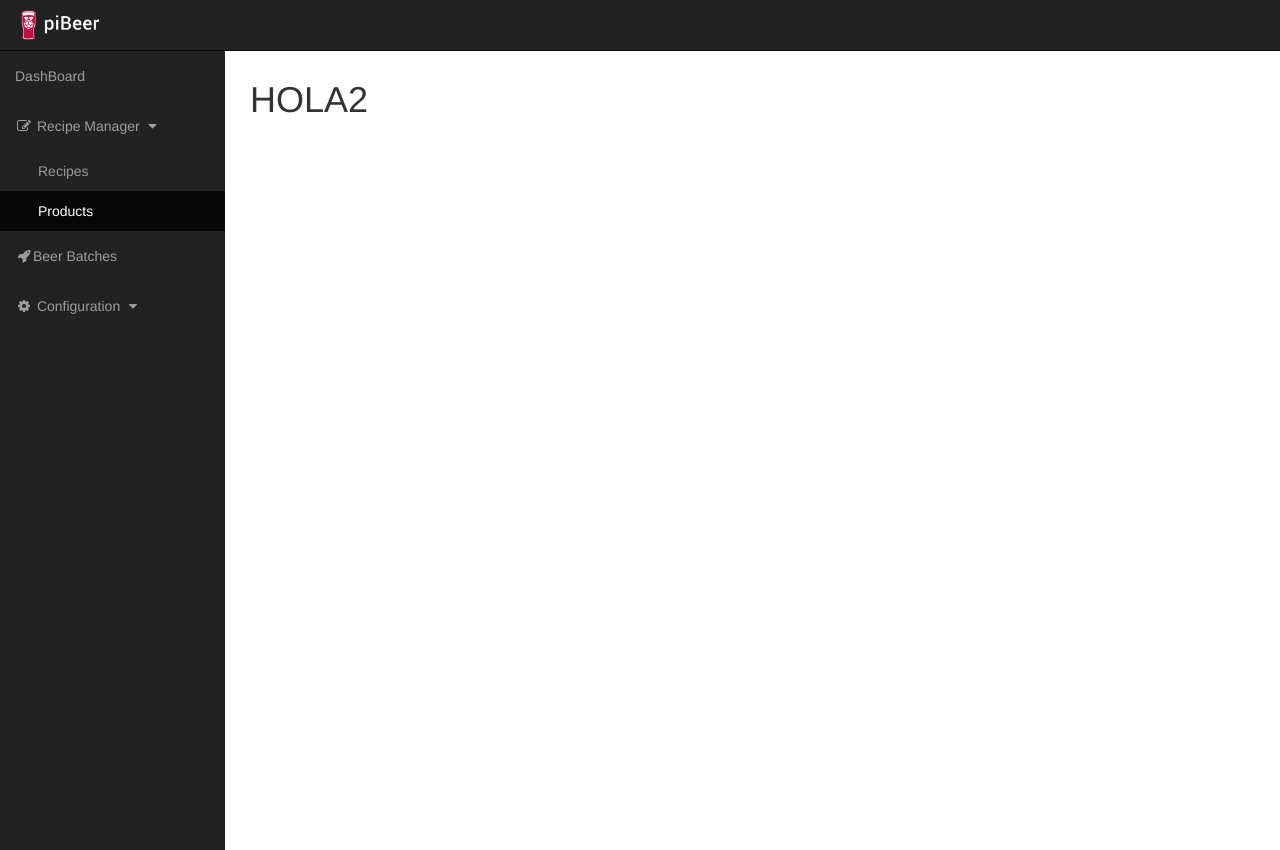
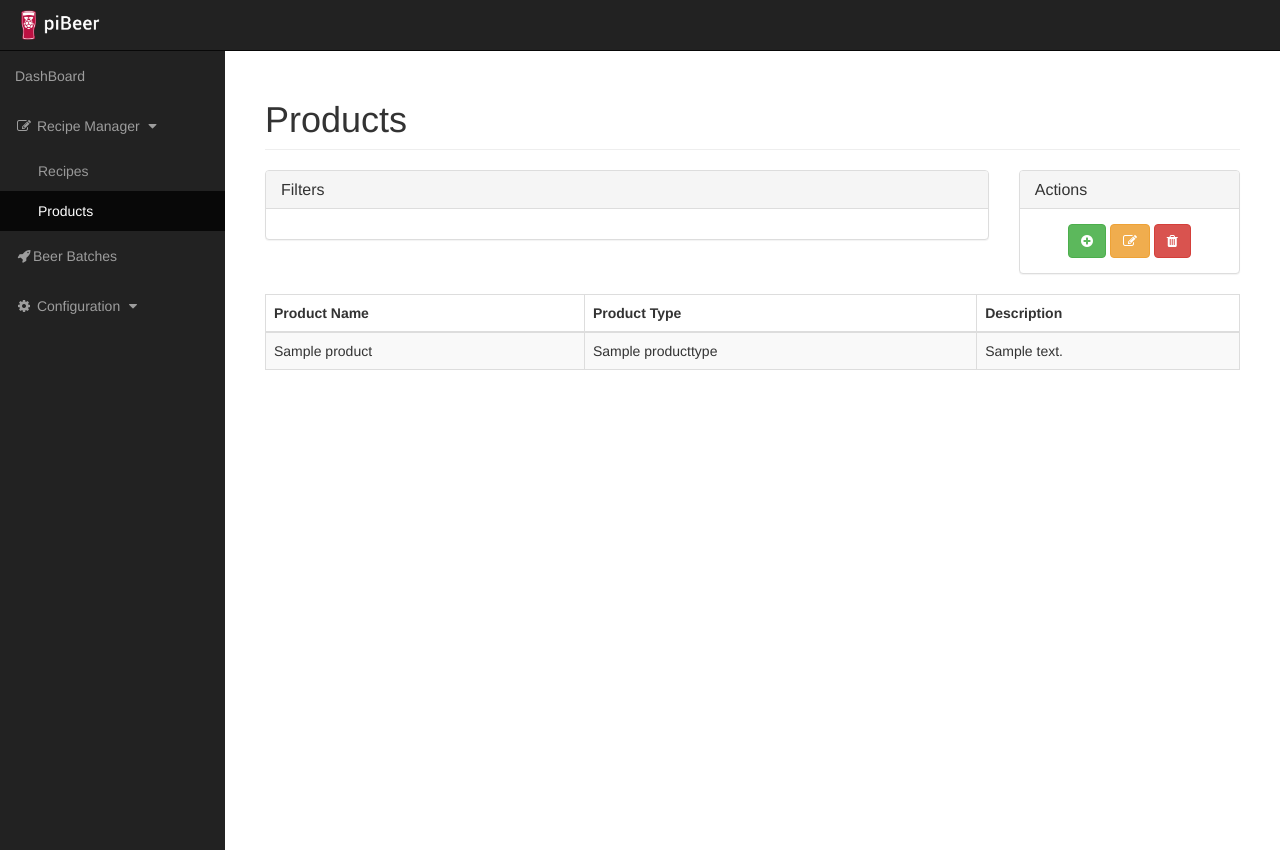
Before and after one commit to rdiaz82/piBeer, a Django app: page /recipemanager/products/ in a window 1280 px wide. Run offline with Django 3.2, Linux system fonts and the light colour scheme; tables that the repository leaves empty hold one stand-in row (values such as "Sample post"); some libraries are stand-ins or nearby versions.

Commit message:
implemented adding and working on edition in products and generic single table template

```diff
--- a/piBeer/static/css/custom.css
+++ b/piBeer/static/css/custom.css
@@ -1,5 +1,5 @@
 html, body{
-	height: 100%;
+	/*height: 100%;*/
 }
 
 .active-drop{
@@ -12,8 +12,8 @@ html, body{
 }
 
 .container-fluid-height{
-	height:100%;
-	overflow-y: hidden;
+	/*height:100%;*/
+	/*overflow-y: hidden;*/
 }
 
 .wrapper-height{
@@ -33,8 +33,8 @@ html, body{
 }
 
 .fullHeight{
-	min-height: 100%;
-  height: 100%;
+	/*min-height: 100%;*/
+  /*height: 100%;*/
 }
 
 .customMenuButton{
--- a/piBeer/templates/piBeer/index.html
+++ b/piBeer/templates/piBeer/index.html
@@ -109,23 +109,22 @@
               </div>
             </row>
           </li>
-            {% url 'index' as url %}
-          <li class= {% if request.path == url %}"hiddenInSmall active"{% else %}"hiddenInSmall"{% endif %}>
+          {% url 'index' as url %}
+          <li class={%if request.path == url %} "hiddenInSmall active"{% else %} "hiddenInSmall"{% endif %}>
             <a href="{{ url }}">{%trans "DashBoard" %}</a>
           </li>
 
-          {% url 'recipe_manager_recipes' as url1 %}
-          {% url 'recipe_manager_products' as url2 %}
+          {% url 'recipe_manager_recipes' as url1 %} {% url 'recipe_manager_products' as url2 %}
           <li>
             <a href="javascript:;" data-toggle="collapse" data-target="#recipes"><i class="fa fa-fw fa-pencil-square-o"></i> Recipe Manager <i class="fa fa-fw fa-caret-down"></i></a>
-            <ul id="recipes" {%if request.path == url1 or request.path == url2 %}class="collapse in"{% else %}class="collapse"{% endif %}>
+            <ul id="recipes" {%if request.path == url1 or request.path == url2 %}class="collapse in" {% else %} class="collapse" {% endif %}>
 
-                <li {% if request.path == url1 %} class="active-drop active"{% endif %}>
-                <a href="{{ url1 }}" {% if request.path == url1 %} class="active-drop-li"{% endif %}>{%trans "Recipes" %}</a>
+              <li {% if request.path == url1 %} class="active-drop active" {% endif %}>
+                <a href="{{ url1 }}" {% if request.path == url1 %} class="active-drop-li" {% endif %}>{%trans "Recipes" %}</a>
               </li>
 
-              <li {% if request.path == url2 %} class="active-drop"{% endif %}>
-                <a href="{{ url2 }}" {% if request.path == url2 %} class="active-drop-li"{% endif %}>{%trans "Products" %}</a>
+              <li {% if request.path == url2 %} class="active-drop" {% endif %}>
+                <a href="{{ url2 }}" {% if request.path == url2 %} class="active-drop-li" {% endif %}>{%trans "Products" %}</a>
               </li>
             </ul>
           </li>
@@ -164,11 +163,9 @@
 
   <!-- Bootstrap Core JavaScript -->
   <script src={% static "js/bootstrap.min.js" %}></script>
+  <script src={% static "js/plugins/js.cookie/js.cookie.js" %}></script>
 
-  <!-- Morris Charts JavaScript -->
-  <script src={% static "js/plugins/morris/raphael.min.js" %}></script>
-  <script src={% static "js/plugins/morris/morris.min.js" %}></script>
-  <script src={% static "js/plugins/morris/morris-data.js" %}></script>
+  {% block customjs %}{% endblock %}
 
 </body>
 
--- a/piBeer/templates/piBeer/singleTable.html
+++ b/piBeer/templates/piBeer/singleTable.html
@@ -1,4 +1,62 @@
 {% extends "piBeer/index.html" %}
 {% load i18n %}
+
+
+{% block customjs %}
+  {% block additionalJS %}{% endblock %}
+{% endblock %}
+
 {% block main %}
+  <div class="col-lg-12">
+    <h1 class="page-header">{{title}}</h1>
+    <div class="row">
+      {% block noFilters %}
+      <div class="col-lg-9">
+        <div class="panel panel-default">
+            <div class="panel-heading">
+                <h3 class="panel-title">Filters</h3>
+            </div>
+            <div class="panel-body">
+                <div class="row">
+                  {% block filtersDefinition%}{% endblock %}
+                </div>
+            </div>
+        </div>
+    </div>
+    {% endblock %}
+    <div class="col-lg-3">
+      <div class="panel panel-default">
+          <div class="panel-heading">
+              <h3 class="panel-title">Actions</h3>
+          </div>
+          <div class="panel-body text-center">
+                <button type="button" class="btn btn-success"  onclick="openCreateModal();" ><i class="fa fa-plus-circle"></i></button>
+                <button type="button" class="btn btn-warning" onclick="openEditModal();"><i class="fa fa-pencil-square-o"></i></button>
+                <button type="button" class="btn btn-danger"><i class="fa fa-trash"></i></button>
+          </div>
+      </div>
+  </div>
+  </div>
+  <div class="row">
+    <div class="col-lg-12" style="height:100%; overflow:auto;">
+        <table id="mainTable" class="table table-bordered table-hover table-striped">
+          {% block mainTable %}{% endblock %}
+        </table>
+    </div>
+  </div>
+
+  <div class="modal fade" id="mainModal" role="dialog" aria-labelledby="gridSystemModalLabel">
+  <div class="modal-dialog" role="document">
+    <div class="modal-content">
+      <div class="modal-header">
+        <button type="button" class="close" data-dismiss="modal" aria-label="Close"><span aria-hidden="true">&times;</span></button>
+        <h4 class="modal-title" id="gridSystemModalLabel">New Element</h4>
+      </div>
+      <div class="modal-body"></div>
+      <div class="modal-footer">
+        <button type="button" class="btn btn-primary" id="submitForm-button" onclick="submitForm(this);" data-id=""><i class="fa fa-save"></i></button>
+      </div>
+    </div><!-- /.modal-content -->
+  </div><!-- /.modal-dialog -->
+</div><!-- /.modal -->
 {% endblock%}
--- /dev/null
+++ b/recipeManager/static/custom/singleTable.js
@@ -0,0 +1,5 @@
+caca
+
+$(document).ready(function() {
+  alert("ready!");
+});
--- /dev/null
+++ b/recipeManager/static/recipeManager/js/custom/mainProducts.js
@@ -0,0 +1,57 @@
+var selectedRow=-1;
+
+function openCreateModal() {
+
+  $('#mainModal').modal('show');
+  $('.modal-title').html(newModalTitle);
+  $('.modal-body').html('<div class="fluid-container">' +
+    '<div class="row">' +
+    '<div class="col-lg-12 text-center">' +
+    '<i class="fa fa-spinner fa-5x fa-spin"></i>' +
+    '</div></div></div>');
+  $.ajax({
+    url: newProductUrl,
+    success: function(result) {
+      $(".modal-body").html(result);
+    }
+  });
+}
+
+function openEditModal(){
+  if (selectedRow==-1)
+    return;
+
+  $('#mainModal').modal('show');
+  $('.modal-title').html(newModalTitle);
+  $('.modal-body').html('<div class="fluid-container">' +
+    '<div class="row">' +
+    '<div class="col-lg-12 text-center">' +
+    '<i class="fa fa-spinner fa-5x fa-spin"></i>' +
+    '</div></div></div>');
+  $.ajax({
+    url: newProductUrl+selectedRow+"/",
+    success: function(result) {
+      $(".modal-body").html(result);
+    }
+  });
+}
+
+function submitForm(button) {
+  $.post(newProductUrl, $('#mainForm').serialize())
+  .done(function(data){
+      if(Cookies.get("result")=="ok"){
+        $('#mainTable').html(data);
+        $('#mainModal').modal('hide');
+      } else {
+        $(".modal-body").html(data);
+      }
+  });
+}
+
+function rowClick(row){
+    selectedRow=$(row).attr('data-id');
+    $('#mainTable>tbody>tr').removeClass("info");
+    $(row).addClass("info");
+  }
+
+$(document).ready(function() {});
--- a/recipeManager/templates/recipeManager/mainProducts.html
+++ b/recipeManager/templates/recipeManager/mainProducts.html
@@ -1,5 +1,27 @@
-{% extends "piBeer/index.html" %}
+{% extends "piBeer/singleTable.html" %}
 {% load i18n %}
-{% block main %}
-  <h1>HOLA2</h1>
-{% endblock%}
+{% load staticfiles %}
+
+{% block additionalJS %}
+  <script src={% static "recipeManager/js/custom/mainProducts.js" %}></script>
+  <script type="text/javascript">
+    newModalTitle='{{ newModalTitle }}';
+    editModalTitle='{{ editModalTitle }}';
+    deleteModalTitle='{{ deleteModalTitle }}';
+    deleteModalConfirmation='{{ deleteModalConfirmation }}';
+    newProductUrl="{% url 'recipe_manager_add_product' %}";
+  </script>
+{% endblock %}
+
+{% block filterDefinition%}
+  Filter!!!
+{% endblock %}
+
+
+{% block mainTable %}
+  {% include 'recipeManager/productTable.html' with product_list=product_list%}
+{% endblock %}
+
+{% block modalContent%}
+  <h1>Modal Content</h1>
+{% endblock %}
--- /dev/null
+++ b/recipeManager/templates/recipeManager/productTable.html
@@ -0,0 +1,16 @@
+<thead>
+  <tr>
+    <th>Product Name</th>
+    <th>Product Type</th>
+    <th>Description</th>
+  </tr>
+</thead>
+<tbody>
+{% for product in product_list %}
+  <tr onclick="rowClick(this);" data-id="{{product.id}}">
+    <td>{{product.name}}</td>
+    <td>{{product.product_type}}</td>
+    <td>{{product.description}}</td>
+  </tr>
+{% endfor %}
+</tbody>
--- a/recipeManager/urls.py
+++ b/recipeManager/urls.py
@@ -1,8 +1,11 @@
 from django.conf.urls import url
 
-from . import views
+from recipeManager import views
 
 urlpatterns = [
     url(r'^products/$', views.products, name='recipe_manager_products'),
+    url(r'^products/create/$', views.ajax_create_product_form, name='recipe_manager_add_product'),
+    url(r'^products/create/(?P<product_id>[0-9]+)/$', views.ajax_create_product_form, name='recipe_manager_edit_product'),
     url(r'^recipes/$', views.recipes, name='recipe_manager_recipes'),
+
 ]
--- a/recipeManager/views.py
+++ b/recipeManager/views.py
@@ -1,8 +1,41 @@
 from django.shortcuts import render
 from django.http import HttpResponse
+from recipeManager.models import Product
+from .forms import ProductForm
+
 
 def products(request):
-	return render(request, 'recipeManager/mainProducts.html')
+  products = Product.objects.all()
+  context = {"title": "Products",
+             "product_list": products,
+             "newModalTitle": "New Product",
+             "editModalTitle": "Edit Product",
+             "deleteModalTitle": "Delete Product",
+             "deleteModalConfirmation": "Are you sure to delete de product?", }
+  return render(request, 'recipeManager/mainProducts.html', context)
+
 
 def recipes(request):
-	return render(request, 'recipeManager/mainRecipes.html')
+  return render(request, 'recipeManager/mainRecipes.html')
+
+
+def ajax_create_product_form(request, product_id=None):
+    if (request.method == 'POST'):
+        form=ProductForm(request.POST)
+        if form.is_valid():
+            form.save()
+            products = Product.objects.all()
+            response = render(request, 'recipeManager/productTable.html', {'list_product': products},)
+            response.set_cookie('result', 'ok')
+            return response
+        else:
+            response = render(request, 'recipeManager/modalForm.html', {'form': form},)
+            response.set_cookie('result', 'formError')
+            return response
+    else:
+        if product_id:
+            item = Product.objects.get(id=product_id)
+            form = ProductForm(instance=item)
+        else:
+            form = ProductForm()
+        return render(request, 'recipeManager/modalForm.html', {'form': form},)
```
Also changed, not shown: brewery/templates/brewery/index.html (+13 -1 lines), recipeManager/forms.py (added, +12 -0 lines), recipeManager/templates/recipeManager/modalForm.html (added, +23 -0 lines), piBeer/static/js/plugins/js.cookie/js.cookie.js (added).
